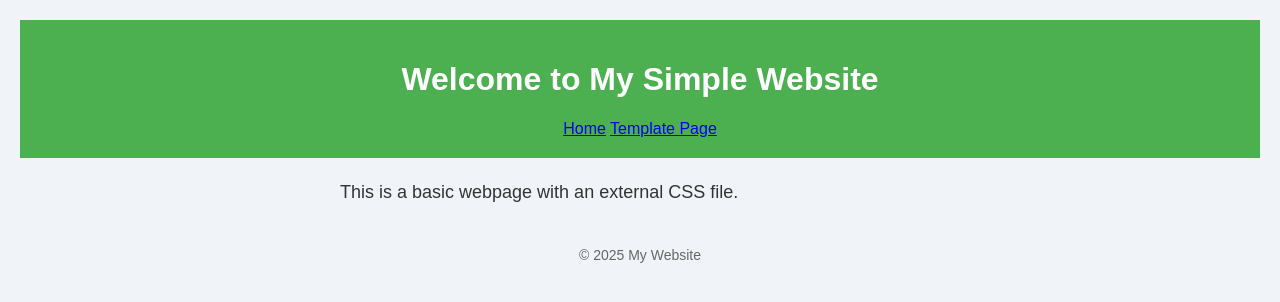
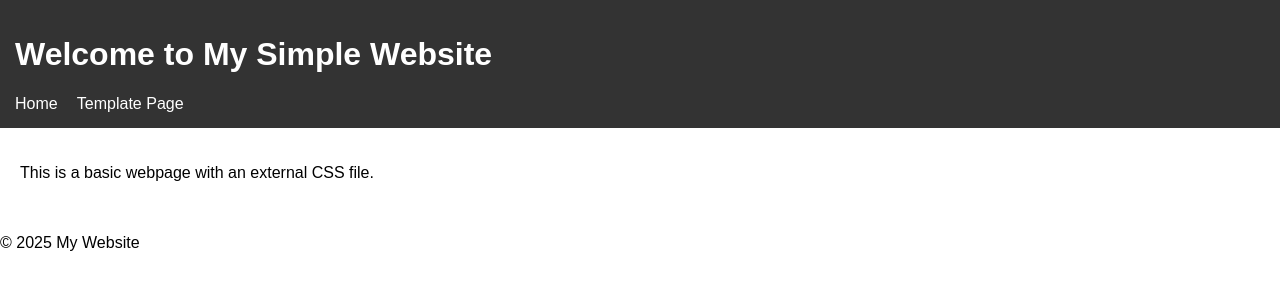
Before and after one commit to RadhaShinde-spec/WebHosting, a plain HTML site: page index.html in a window 1280 px wide. Drawn offline with Linux system fonts and the light colour scheme.

Commit message:
Update style.css

```diff
--- a/style.css
+++ b/style.css
@@ -1,28 +1,25 @@
 body {
   font-family: Arial, sans-serif;
-  background-color: #f0f4f8;
-  color: #333;
   margin: 0;
-  padding: 20px;
+  padding: 0;
 }
 
 header {
-  background-color: #4CAF50;
-  padding: 20px;
+  background-color: #333;
   color: white;
-  text-align: center;
+  padding: 15px;
+}
+
+nav a {
+  color: white;
+  margin-right: 15px;
+  text-decoration: none;
+}
+
+nav a:hover {
+  text-decoration: underline;
 }
 
 main {
-  margin: 20px auto;
-  max-width: 600px;
-  font-size: 18px;
-  line-height: 1.6;
+  padding: 20px;
 }
-
-footer {
-  text-align: center;
-  margin-top: 40px;
-  font-size: 14px;
-  color: #666;
-}
```
